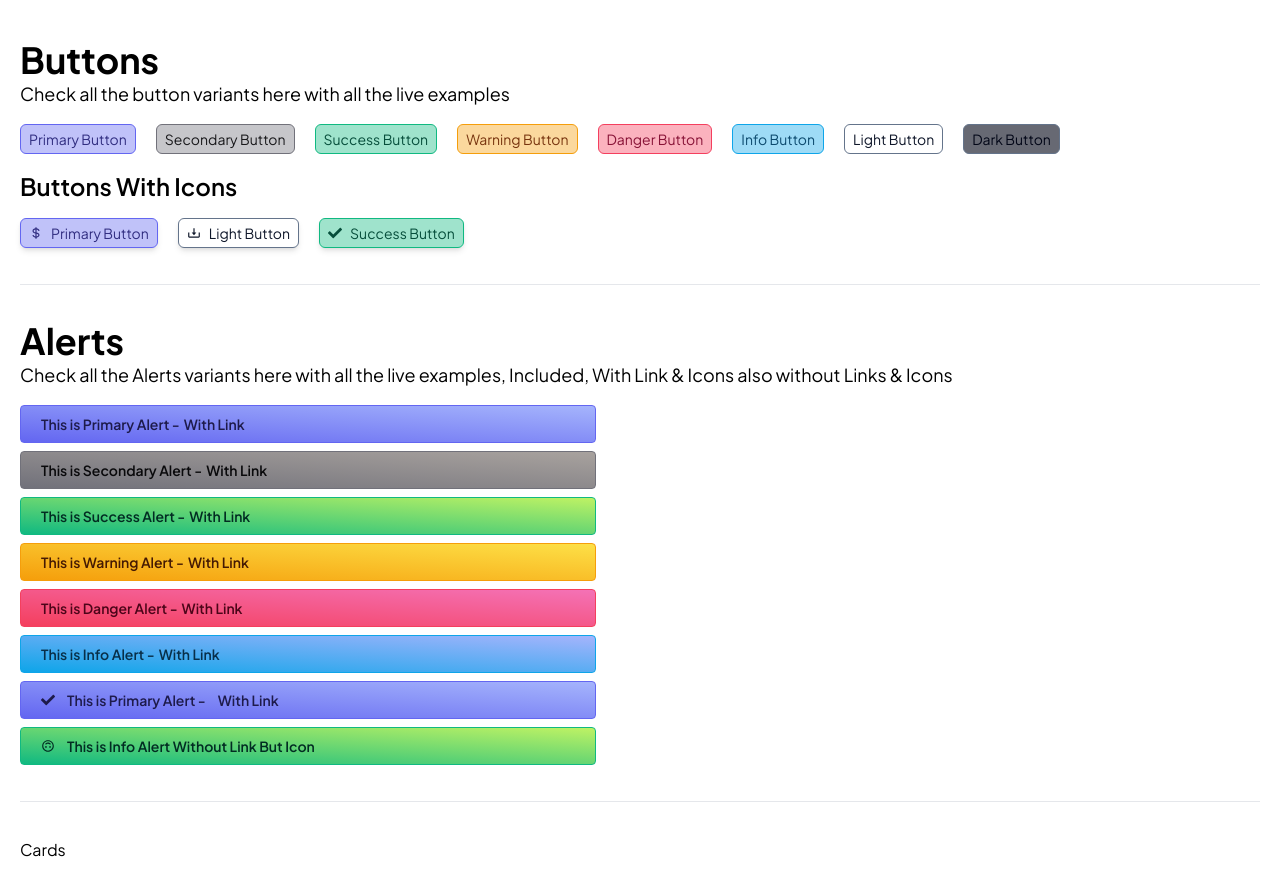
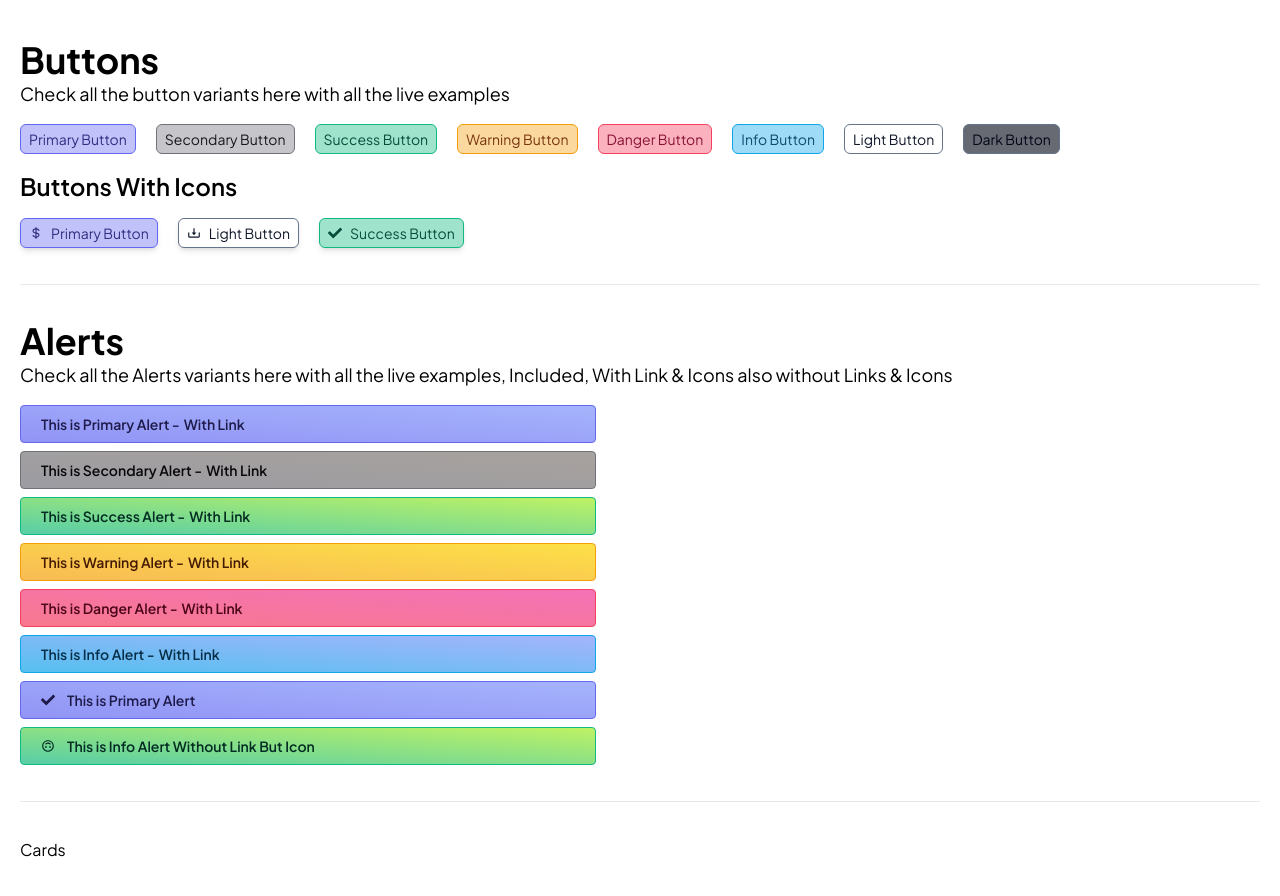
Before and after one commit to mshajid/cyberdude-challenges, a React (Vite) app in the folder javascript/03-react-js/05-components-props/: page / in a window 1280 px wide. Shown: the top 896 px of the page. Built offline with nearby package versions, Linux system fonts and the light colour scheme.

Commit message:
fix: link buttons

```diff
--- a/javascript/03-react-js/05-components-props/src/App.jsx
+++ b/javascript/03-react-js/05-components-props/src/App.jsx
@@ -99,9 +99,7 @@ const App = () => {
         <Alert
           className={"max-w-xl py-2 text-sm px-5 font-semibold flex gap-x-3 items-center"}
           variant={"Primary"}
-          label={`This is Primary Alert - `}
-          link={"With Link"}
-          linkTo={"https://google.com"}
+          label={`This is Primary Alert`}
         >
           <FaCheck />
         </Alert>
--- a/javascript/03-react-js/05-components-props/src/Components/Alert.jsx
+++ b/javascript/03-react-js/05-components-props/src/Components/Alert.jsx
@@ -1,17 +1,17 @@
 const Alert = ({ variant, label, className, link, linkTo, children }) => {
   const variants = {
     Primary:
-      "bg-gradient-to-tr from-indigo-500 to-indigo-300 text-indigo-900 border border-indigo-500 rounded text-indigo-950",
+      "bg-gradient-to-tr from-indigo-500/70 to-indigo-300 text-indigo-900 border border-indigo-500 rounded text-indigo-950",
     Secondary:
-      "bg-gradient-to-tr from-zinc-500 to-stone-400 border border-zinc-500 rounded text-zinc-950",
+      "bg-gradient-to-tr from-zinc-500/70 to-stone-400 border border-zinc-500 rounded text-zinc-950",
     Success:
-      "bg-gradient-to-tr from-emerald-500 to-lime-300 to-cyan-400 text-emerald-900 border border-emerald-500 rounded text-emerald-950",
+      "bg-gradient-to-tr from-emerald-500/70 to-lime-300 to-cyan-400 text-emerald-900 border border-emerald-500 rounded text-emerald-950",
     Warning:
-      "bg-gradient-to-tr from-amber-500 to-yellow-300 text-amber-900 border border-amber-500 rounded text-amber-950",
+      "bg-gradient-to-tr from-amber-500/70 to-yellow-300 text-amber-900 border border-amber-500 rounded text-amber-950",
     Danger:
-      "bg-gradient-to-tr from-rose-500 to-pink-400 text-rose-900 border border-rose-500 rounded text-rose-950",
+      "bg-gradient-to-tr from-rose-500/70 to-pink-400 text-rose-900 border border-rose-500 rounded text-rose-950",
     Info:
-      "bg-gradient-to-tr from-sky-500 to-indigo-300 text-sky-900 border border-sky-500 rounded text-sky-950",
+      "bg-gradient-to-tr from-sky-500/70 to-indigo-300 text-sky-900 border border-sky-500 rounded text-sky-950",
   };
   return (
     <>
```
